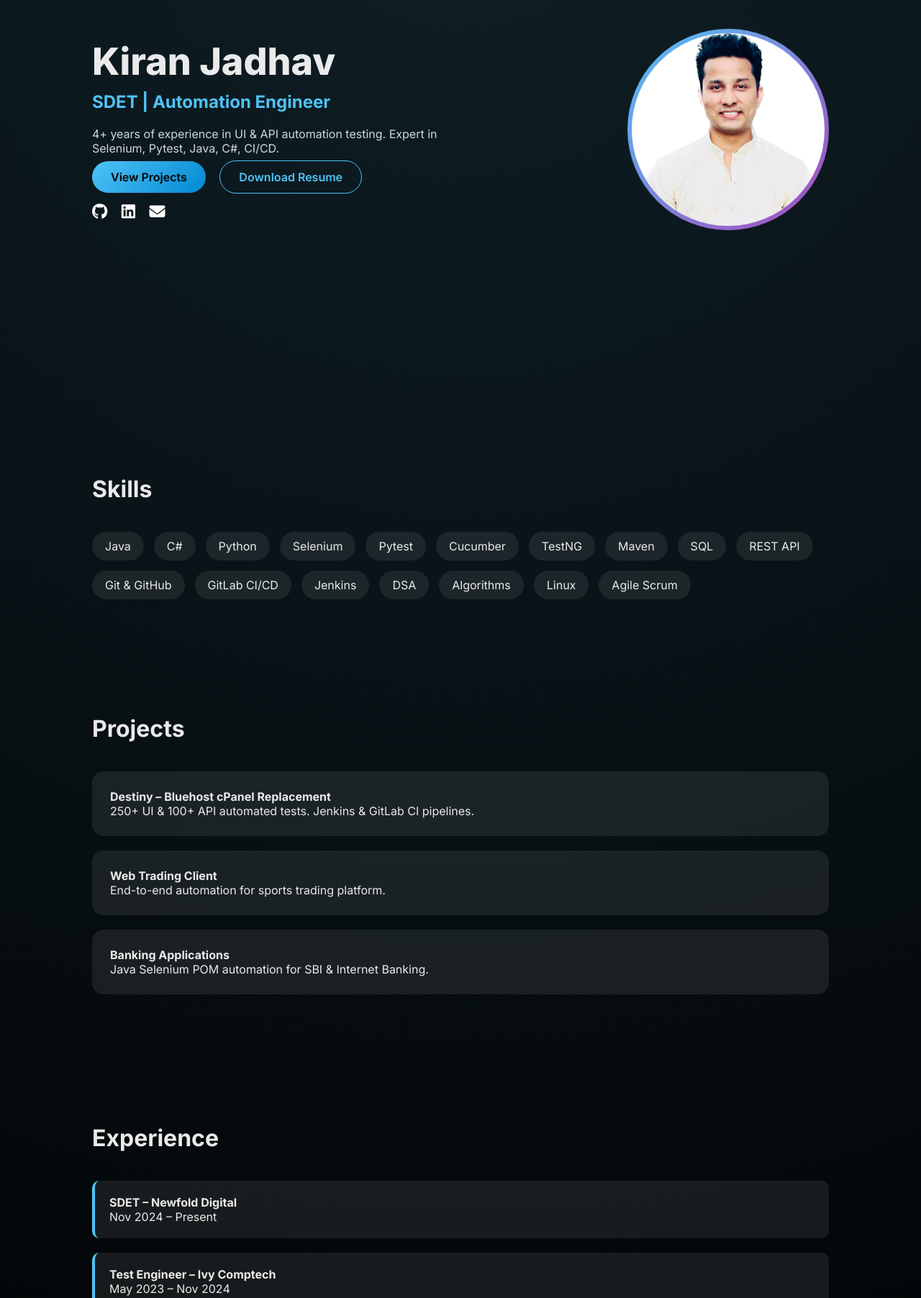
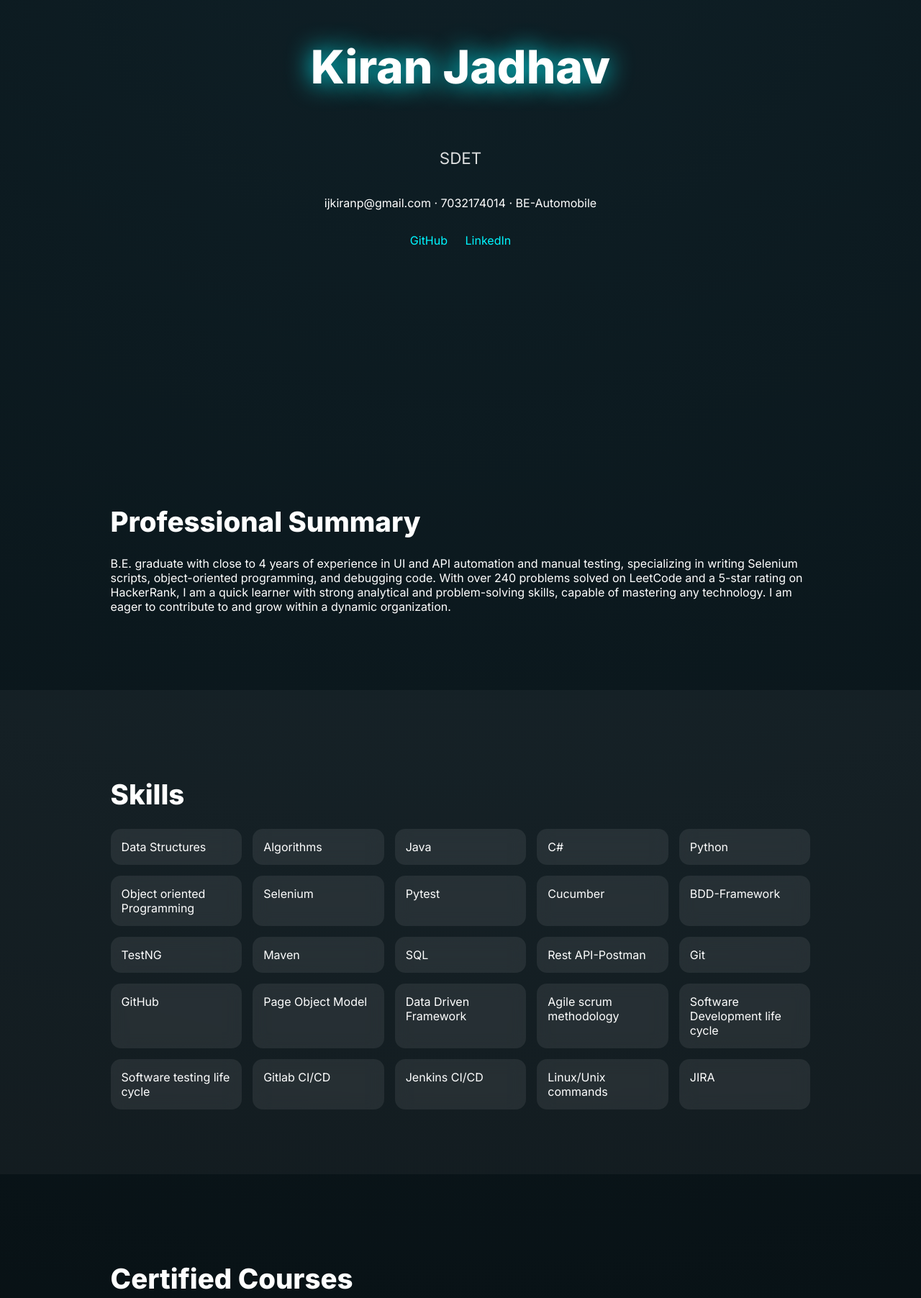
Before and after one commit to ikiran001/kiranPortfolio, a plain HTML site: page index.html in a window 1280 px wide. Shown: the part 220-2024 px from the top of the page at 72% size. Drawn offline with Linux system fonts and the light colour scheme.

Commit message:
2nd commit

```diff
--- a/index.html
+++ b/index.html
@@ -3,71 +3,182 @@
 <head>
   <meta charset="UTF-8" />
   <meta name="viewport" content="width=device-width, initial-scale=1.0"/>
-  <title>Kiran Jadhav | SDET Portfolio</title>
+  <title>Kiran Jadhav | SDET</title>
+
+  <!-- Fonts -->
   <link rel="preconnect" href="https://fonts.googleapis.com">
-  <link rel="preconnect" href="https://fonts.gstatic.com" crossorigin>
-  <link href="https://fonts.googleapis.com/css2?family=Inter:wght@300;400;500;600;700;800&display=swap" rel="stylesheet">
-  <link rel="stylesheet" href="https://cdnjs.cloudflare.com/ajax/libs/font-awesome/6.5.0/css/all.min.css"/>
+  <link href="https://fonts.googleapis.com/css2?family=Inter:wght@300;400;600;800&display=swap" rel="stylesheet">
+
   <link rel="stylesheet" href="style.css"/>
-  <script defer src="script.js"></script>
 </head>
+
 <body>
 
+<!-- HERO -->
 <section class="hero">
-  <div class="hero-left">
-    <h1>Kiran Jadhav</h1>
-    <h2>SDET | Automation Engineer</h2>
-    <p>4+ years of experience in UI & API automation testing. Expert in Selenium, Pytest, Java, C#, CI/CD.</p>
-    <div class="hero-actions">
-      <a href="#projects" class="btn-primary">View Projects</a>
-      <a href="Kiran_Resume_SDET.pdf" class="btn-secondary" download>Download Resume</a>
-    </div>
-    <div class="socials">
-      <a href="https://github.com/ikiran001" target="_blank"><i class="fab fa-github"></i></a>
-      <a href="https://www.linkedin.com/in/kiran-jadhav-981650120/" target="_blank"><i class="fab fa-linkedin"></i></a>
-      <a href="mailto:ijkiranp@gmail.com"><i class="fa fa-envelope"></i></a>
-    </div>
-  </div>
-  <div class="hero-right">
-    <div class="avatar">
-      <img src="profile.jpg" alt="Kiran Jadhav"/>
-    </div>
+  <h1 class="glow">Kiran Jadhav</h1>
+  <p class="subtitle">SDET</p>
+
+  <p class="hero-meta">
+    ijkiranp@gmail.com · 7032174014 · BE-Automobile
+  </p>
+
+  <p class="links">
+    <a href="https://github.com/ikiran001" target="_blank">GitHub</a>
+    <a href="https://www.linkedin.com/in/kiran-jadhav-981650120/" target="_blank">LinkedIn</a>
+  </p>
+</section>
+
+<!-- SUMMARY -->
+<section class="section">
+  <h2>Professional Summary</h2>
+  <p>
+    B.E. graduate with close to 4 years of experience in UI and API automation and manual testing,
+    specializing in writing Selenium scripts, object-oriented programming, and debugging code.
+    With over 240 problems solved on LeetCode and a 5-star rating on HackerRank, I am a quick learner
+    with strong analytical and problem-solving skills, capable of mastering any technology.
+    I am eager to contribute to and grow within a dynamic organization.
+  </p>
+</section>
+
+<!-- SKILLS -->
+<section class="section dark">
+  <h2>Skills</h2>
+  <div class="grid">
+    <span>Data Structures</span>
+    <span>Algorithms</span>
+    <span>Java</span>
+    <span>C#</span>
+    <span>Python</span>
+    <span>Object oriented Programming</span>
+    <span>Selenium</span>
+    <span>Pytest</span>
+    <span>Cucumber</span>
+    <span>BDD-Framework</span>
+    <span>TestNG</span>
+    <span>Maven</span>
+    <span>SQL</span>
+    <span>Rest API-Postman</span>
+    <span>Git</span>
+    <span>GitHub</span>
+    <span>Page Object Model</span>
+    <span>Data Driven Framework</span>
+    <span>Agile scrum methodology</span>
+    <span>Software Development life cycle</span>
+    <span>Software testing life cycle</span>
+    <span>Gitlab CI/CD</span>
+    <span>Jenkins CI/CD</span>
+    <span>Linux/Unix commands</span>
+    <span>JIRA</span>
   </div>
 </section>
 
+<!-- CERTIFICATIONS -->
 <section class="section">
-  <h3>Skills</h3>
-  <div class="skills">
-    <span>Java</span><span>C#</span><span>Python</span><span>Selenium</span>
-    <span>Pytest</span><span>Cucumber</span><span>TestNG</span><span>Maven</span>
-    <span>SQL</span><span>REST API</span><span>Git & GitHub</span>
-    <span>GitLab CI/CD</span><span>Jenkins</span><span>DSA</span>
-    <span>Algorithms</span><span>Linux</span><span>Agile Scrum</span>
+  <h2>Certified Courses</h2>
+  <ul>
+    <li>Software Testing diploma</li>
+    <li>Selenium</li>
+    <li>ISTQB foundation level course completion</li>
+    <li>Java Programming</li>
+    <li>My SQL Basics</li>
+  </ul>
+</section>
+
+<!-- ACHIEVEMENTS -->
+<section class="section dark">
+  <h2>Awards & Achievements</h2>
+  <ul>
+    <li>Awarded “Operational Excellence” award for outstanding contributions in improving processes, quality, and efficiency at work.</li>
+    <li>Solved 240+ problems on LeetCode.</li>
+    <li>5-star rating in Java and Data Structures and Algorithms on HackerRank.</li>
+    <li>Java(Basic) certificate - HackerRank.</li>
+    <li>Problem Solving(Basic) certificate - HackerRank.</li>
+  </ul>
+</section>
+
+<!-- PROJECTS -->
+<section class="section">
+  <h2>Projects</h2>
+
+  <div class="card">
+    <h3>Destiny (Bluehost.com)</h3>
+    <p>
+      Destiny is replacement of cPanel which was a powerful, web-based graphical interface that allows users to manage various aspects
+      of their web hosting account and website. In a Bluehost project, Destiny (OCI) is a user-friendly control panel that helps you
+      manage your website and hosting account easily.
+    </p>
+    <p>
+      Configured and managed DNS records (A, MX, CNAME, TXT). Streamlined SSL certificate installation.
+      Automated application deployments. Managed cron jobs. Optimized website performance.
+    </p>
+  </div>
+
+  <div class="card">
+    <h3>Web Trading Client</h3>
+    <p>
+      A comprehensive application designed for sports trading including horse racing, greyhound racing, football, and more.
+      Supports odds modification, stake management, stop-loss, risk management, market suspension, and real-time synchronization.
+    </p>
+  </div>
+
+  <div class="card">
+    <h3>SBI Banking Application (TCS Bancs 24)</h3>
+    <p>
+      Critical banking application used by SBI employees for account management, CIF creation, RTGS, NEFT, POS,
+      ATM operations, passbook printing, balance inquiry, and transaction management.
+    </p>
+  </div>
+
+  <div class="card">
+    <h3>Internet Banking Application</h3>
+    <p>
+      Secure platform for customers to access accounts, statements, transactions, cheque services, TDS history.
+      Automated using Maven-based framework with TestNG.
+    </p>
   </div>
 </section>
 
-<section class="section" id="projects">
-  <h3>Projects</h3>
-  <div class="card"><h4>Destiny – Bluehost cPanel Replacement</h4><p>250+ UI & 100+ API automated tests. Jenkins & GitLab CI pipelines.</p></div>
-  <div class="card"><h4>Web Trading Client</h4><p>End-to-end automation for sports trading platform.</p></div>
-  <div class="card"><h4>Banking Applications</h4><p>Java Selenium POM automation for SBI & Internet Banking.</p></div>
-</section>
+<!-- EXPERIENCE -->
+<section class="section dark">
+  <h2>Experience</h2>
 
-<section class="section">
-  <h3>Experience</h3>
-  <div class="timeline">
-    <div class="timeline-item"><h4>SDET – Newfold Digital</h4><span>Nov 2024 – Present</span></div>
-    <div class="timeline-item"><h4>Test Engineer – Ivy Comptech</h4><span>May 2023 – Nov 2024</span></div>
-    <div class="timeline-item"><h4>Assistant System Analyst – C-Edge</h4><span>Jun 2022 – May 2023</span></div>
-    <div class="timeline-item"><h4>QA Engineer – IRIS</h4><span>Dec 2021 – May 2022</span></div>
+  <div class="card">
+    <h3>SDET — Newfold Digital (Nov 2024 – Present)</h3>
+    <ul>
+      <li>Developed and executed 250+ automated UI test cases.</li>
+      <li>Automated 100+ REST API test cases using Postman.</li>
+      <li>Designed Jenkins pipeline reducing testing time by 40%.</li>
+      <li>Worked with Gitlab CI/CD and Agile scrum methodology.</li>
+    </ul>
+  </div>
+
+  <div class="card">
+    <h3>Test Engineer — Ivy Comptech (May 2023 – Nov 2024)</h3>
+    <ul>
+      <li>Developed 200+ automated test cases (UI & API).</li>
+      <li>BDD framework with C# Selenium.</li>
+      <li>Manual testing using X-ray and JIRA.</li>
+    </ul>
+  </div>
+
+  <div class="card">
+    <h3>Assistant System Analyst — C-edge Technologies (Jun 2022 – May 2023)</h3>
+    <ul>
+      <li>Java Selenium automation using POM.</li>
+      <li>Financial application testing (RTGS, NEFT, POS).</li>
+    </ul>
+  </div>
+
+  <div class="card">
+    <h3>QA Engineer — IRIS Business Services (Dec 2021 – May 2022)</h3>
+    <ul>
+      <li>Manual and automation testing.</li>
+      <li>Functional, Regression, Unit testing.</li>
+    </ul>
   </div>
 </section>
 
-<section class="section contact">
-  <h3>Contact</h3>
-  <p>Email: <a href="mailto:ijkiranp@gmail.com">ijkiranp@gmail.com</a></p>
-  <p>Phone: 7032174014</p>
-</section>
-
+<script src="script.js"></script>
 </body>
 </html>
--- a/script.js
+++ b/script.js
@@ -1 +1,17 @@
-console.log('Premium portfolio loaded');
+const sections = document.querySelectorAll('.section');
+
+const observer = new IntersectionObserver(entries => {
+  entries.forEach(entry => {
+    if (entry.isIntersecting) {
+      entry.target.style.opacity = 1;
+      entry.target.style.transform = 'translateY(0)';
+    }
+  });
+}, { threshold: 0.15 });
+
+sections.forEach(section => {
+  section.style.opacity = 0;
+  section.style.transform = 'translateY(60px)';
+  section.style.transition = 'all 0.9s ease';
+  observer.observe(section);
+});
--- a/style.css
+++ b/style.css
@@ -1,21 +1,62 @@
-*{margin:0;padding:0;box-sizing:border-box;font-family:'Inter',sans-serif;}
-body{background:radial-gradient(circle at top,#0f2027,#000);color:#eaeaea;}
-section{padding:80px 10%;}
-.hero{min-height:100vh;display:flex;align-items:center;justify-content:space-between;gap:60px;}
-.hero-left h1{font-size:52px;font-weight:800;}
-.hero-left h2{margin-top:10px;color:#4fc3f7;}
-.hero-left p{margin:20px 0;max-width:520px;color:#cfd8dc;}
-.btn-primary,.btn-secondary{padding:12px 26px;border-radius:30px;text-decoration:none;font-weight:600;margin-right:15px;}
-.btn-primary{background:linear-gradient(135deg,#4fc3f7,#0288d1);color:#000;}
-.btn-secondary{border:1px solid #4fc3f7;color:#4fc3f7;}
-.socials{margin-top:25px;}
-.socials a{color:#fff;font-size:22px;margin-right:15px;}
-.avatar{width:280px;height:280px;border-radius:50%;padding:6px;background:linear-gradient(135deg,#4fc3f7,#ab47bc);}
-.avatar img{width:100%;height:100%;border-radius:50%;object-fit:cover;}
-.section h3{font-size:32px;margin-bottom:40px;}
-.skills{display:flex;flex-wrap:wrap;gap:14px;}
-.skills span{padding:10px 18px;background:rgba(255,255,255,0.08);border-radius:20px;}
-.card{background:rgba(255,255,255,0.08);padding:25px;border-radius:16px;margin-bottom:20px;}
-.timeline{display:flex;flex-direction:column;gap:20px;}
-.timeline-item{background:rgba(255,255,255,0.08);padding:20px;border-left:4px solid #4fc3f7;border-radius:10px;}
-.contact a{color:#4fc3f7;text-decoration:none;}
+body {
+  margin: 0;
+  font-family: 'Inter', sans-serif;
+  background: radial-gradient(circle at top, #0f2027, #000);
+  color: #fff;
+}
+
+.hero {
+  height: 100vh;
+  display: flex;
+  flex-direction: column;
+  justify-content: center;
+  align-items: center;
+  text-align: center;
+}
+
+.glow {
+  font-size: 4rem;
+  font-weight: 800;
+  text-shadow: 0 0 35px #00f6ff;
+}
+
+.subtitle {
+  font-size: 1.4rem;
+  opacity: 0.85;
+}
+
+.links a {
+  margin: 0 10px;
+  color: #00f6ff;
+  text-decoration: none;
+}
+
+.section {
+  padding: 90px 12%;
+}
+
+.section.dark {
+  background: rgba(255,255,255,0.04);
+}
+
+h2 {
+  font-size: 2.4rem;
+  margin-bottom: 25px;
+}
+
+.grid {
+  display: grid;
+  grid-template-columns: repeat(auto-fit, minmax(180px, 1fr));
+  gap: 15px;
+}
+
+.grid span, .card {
+  background: rgba(255,255,255,0.08);
+  padding: 15px;
+  border-radius: 14px;
+  backdrop-filter: blur(10px);
+}
+
+.card {
+  margin-bottom: 25px;
+}
```
